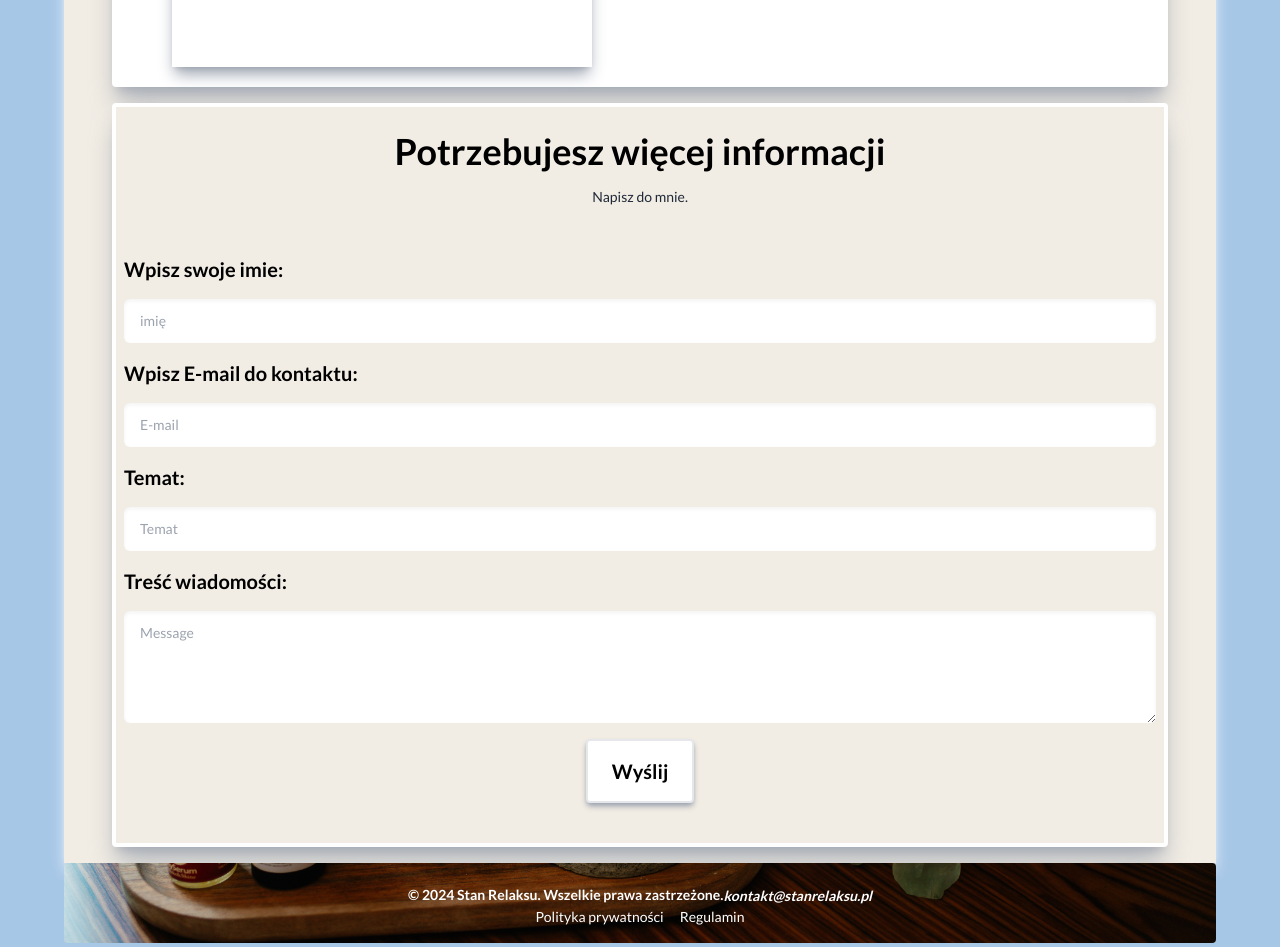
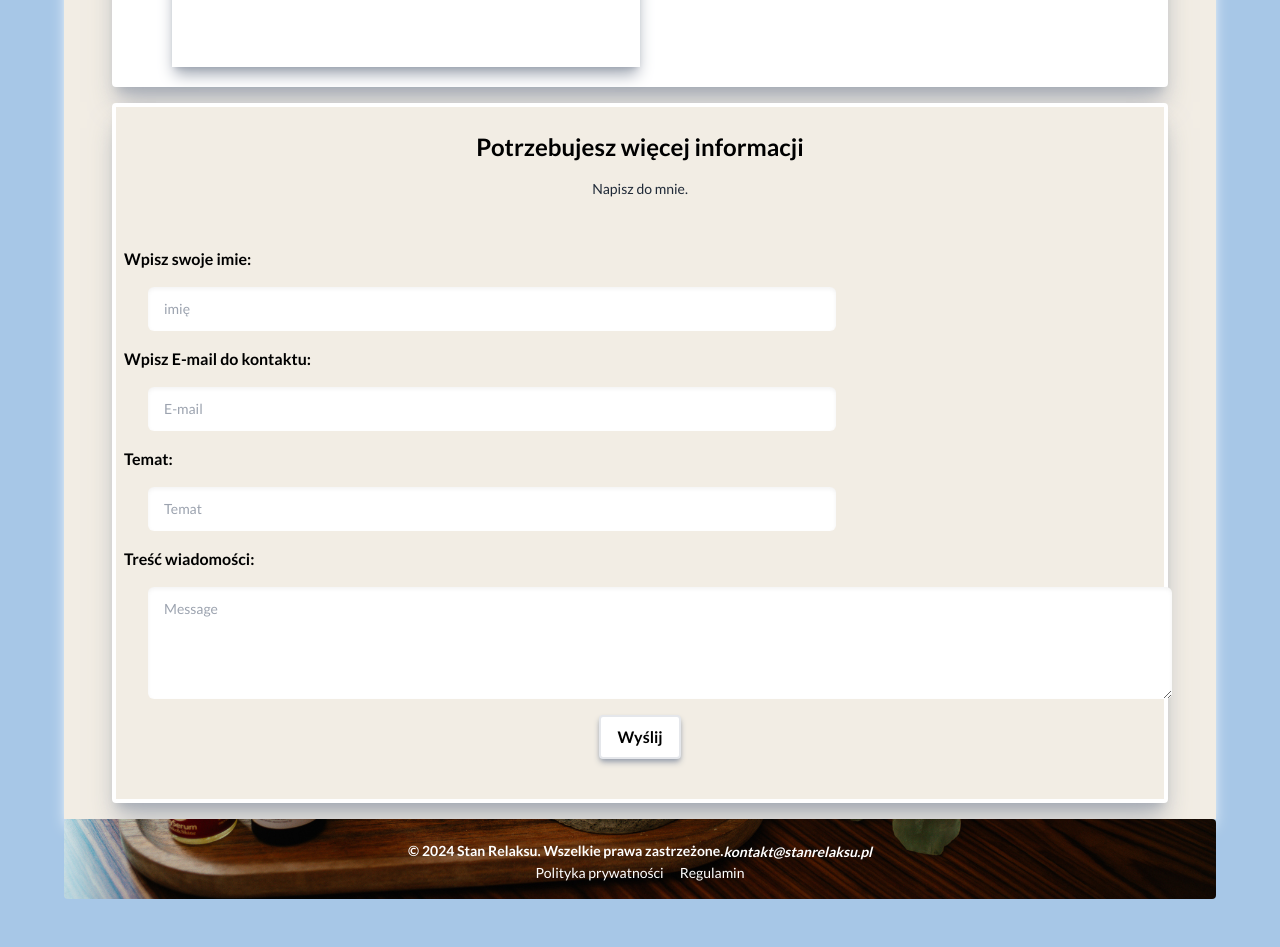
Before and after one commit to PiotrRegulski/stan-relaksu, a Next.js app: page / in a window 1280 px wide. Shown: the part 6920-7867 px from the top of the page. After the commit the page ends 7823 px from the top, so only its background shows below. Built offline with nearby package versions, Linux system fonts and the light colour scheme; grey boxes are pictures that could not be loaded.

Commit message:
changed margin and padding, and email to contact

```diff
--- a/src/app/offer/[slug]/page.tsx
+++ b/src/app/offer/[slug]/page.tsx
@@ -139,10 +139,10 @@ const OfferDetailsPage: React.FC<OfferDetailsPageProps> = ({ params }) => {
         <div className="flex flex-col ">
           <div className="flex flex-col-reverse md:flex-row  bg-white sm:my-4 shadow-lg shadow-gray-400 sm:mx-6 md:mx:2 lg:mx-24  rounded-lg">
             <div className="flex flex-col md:w-2/3 my-12 px-4 ">
-              <h3 className="font-bold text-2xl py-2 px-2 w-full">{title1}</h3>
+              <h3 className="font-bold text-2xl py-2 w-full">{title1}</h3>
 
               <HighlightedParagraph
-                className="text-xl xl:ml-4"
+                className="text-xl xl:ml-4 pl-2"
                 text={description1}
                 wordsToHighlight={wordsToHighlight}
               />
@@ -174,18 +174,18 @@ const OfferDetailsPage: React.FC<OfferDetailsPageProps> = ({ params }) => {
             </div>
             <div className="flex flex-col w-full justify-center items-center my-4">
               <div className="flex flex-col px-4 md:px-8 text-amber-950 ">
-                <h3 className="font-bold text-2xl py-2 w-full px-2">
+                <h3 className="font-bold text-2xl py-2 w-full ">
                   {title2}
                 </h3>
                 <HighlightedParagraph
-                  className="text-xl py-2 mx-auto"
+                  className="text-xl py-2 pl-2 mx-auto"
                   text={description2}
                   wordsToHighlight={wordsToHighlight}
                 />
               </div>
             </div>
           </div>
-          <div className="flex flex-col justify-center items-center mx-auto  sm:mx-6  lg:mx-28 shadow-lg bg-white shadow-gray-400 my-4 rounded-lg">
+          <div className="flex flex-col justify-center items-center mx-auto  sm:mx-6  lg:mx-24 shadow-lg bg-white shadow-gray-400 my-4 rounded-lg">
             <div className="flex flex-col md:flex-row lg:mx-6">
               <div className="lg:w-1/2 h-64 md:h-[20rem] lg:h-[15rem] md:my-4">
                 <div className="relative h-full w-full  md:mx-2  md:h-full md:w-full ">
@@ -204,7 +204,7 @@ const OfferDetailsPage: React.FC<OfferDetailsPageProps> = ({ params }) => {
                     {title3}
                   </h3>
                   <HighlightedParagraph
-                    className="text-lg lg:text-center py-2 px-2"
+                    className="text-lg lg:text-center py-2  pl-2"
                     text={description3}
                     wordsToHighlight={wordsToHighlight}
                   />
--- a/src/components/contact/Contact.tsx
+++ b/src/components/contact/Contact.tsx
@@ -49,7 +49,7 @@ const Contact = () => {
             <div className=" flex sm:basis 1/3 md:basis-1/2 justify-center items-center border-2 border-white shadow-lg shadow-gray-400 sm:my-4 md:mx-12 lg:my-6">
               <MapComponent />
             </div>
-            <div className="md:basis-1/2  mx-12 my-6 py-6">
+            <div className="md:basis-1/2  lg:mx-12 my-6 py-6">
               <DetailedAddress />
             </div>
           </div>
--- a/src/components/contact/ContactForm.tsx
+++ b/src/components/contact/ContactForm.tsx
@@ -49,6 +49,7 @@ const ContactForm = () => {
         body: JSON.stringify(formValues),
         signal: controller.signal, // Dodaj signal do
       });
+      console.log(timeoutId);
       clearTimeout(timeoutId); // Wyczyść timeout po zakończeniu żądania
       console.log("Otrzymano odpowiedź z /api/contact:", response);
       if (!response.ok) {
@@ -77,7 +78,7 @@ const ContactForm = () => {
 
   return (
     <div className="  px-2 pb-10 shadow-xl rounded border-4 border-white  shadow-gray-400/75 bg-secondary sm:mx-2 lg:my-6 md:mx-0 ">
-      <h3 className="text-4xl font-bold mt-6 text-center">
+      <h3 className=" text-2xl lg:text-4xl font-bold mt-6 text-center">
         Potrzebujesz więcej informacji
       </h3>
       <p className="text-sm text-gray-800 mt-4 text-center">Napisz do mnie.</p>
@@ -93,7 +94,7 @@ const ContactForm = () => {
           tabIndex={-1}
           autoComplete="off"
         />
-        <label htmlFor="name" className="text-xl font-bold ">
+        <label htmlFor="name" className="lg:text-xl font-bold ">
           Wpisz swoje imie:
         </label>
         <input
@@ -102,9 +103,9 @@ const ContactForm = () => {
           required
           placeholder="imię"
           name="name"
-          className="w-full rounded-md py-3 px-4 bg-white text-sm outline-primary shadow-inner focus:bg-white "
+          className="w-2/3 lg:w-full ml-6 rounded-md py-3 px-4 bg-white text-sm outline-primary shadow-inner focus:bg-white "
         ></input>
-        <label htmlFor="email" className="text-xl font-bold ">
+        <label htmlFor="email" className="  lg:text-xl font-bold ">
           Wpisz E-mail do kontaktu:
         </label>
         <input
@@ -113,9 +114,9 @@ const ContactForm = () => {
           required
           placeholder="E-mail"
           name="email"
-          className="w-full rounded-md py-3 px-4 bg-bg-white text-sm outline-primary shadow-inner focus:bg-white "
+          className="w-2/3 lg:w-full ml-6  rounded-md py-3 px-4 bg-bg-white text-sm outline-primary shadow-inner focus:bg-white "
         ></input>
-        <label htmlFor="subject" className="text-xl font-bold ">
+        <label htmlFor="subject" className="lg:text-xl font-bold ">
           Temat:
         </label>
         <input
@@ -124,9 +125,9 @@ const ContactForm = () => {
           required
           placeholder="Temat"
           name="subject"
-          className="w-full rounded-md py-3 px-4 bg-white text-sm outline-primary shadow-inner focus:bg-white "
+          className="w-2/3 lg:w-full ml-6  rounded-md py-3 px-4 bg-white text-sm outline-primary shadow-inner focus:bg-white "
         ></input>
-        <label htmlFor="message" className="text-xl font-bold ">
+        <label htmlFor="message" className="lg:text-xl font-bold ">
           Treść wiadomości:
         </label>
         <textarea
@@ -135,12 +136,12 @@ const ContactForm = () => {
           required
           placeholder="Message"
           rows={5}
-          className="w-full rounded-md px-4 bg-white text-sm pt-3 outline-blue-500 shadow-inner focus:bg-white "
+          className="w-[80vw] lg:w-full ml-6  rounded-md px-4 bg-white text-sm pt-3 outline-blue-500 shadow-inner focus:bg-white "
         ></textarea>
         <button
           type="submit"
           disabled={loading}
-          className=" mx-auto lg:mx-1 hover:shadow-xl shadow-md shadow-gray-400 text-xl  border-2 rounded border-gray-200 bg-white hover:border-blue-500 px-6 py-4 mb-24 font-bold   hover:text-black focus:outline-none focus:shadow-outline"
+          className=" mx-auto lg:mx-1 hover:shadow-xl shadow-md shadow-gray-400 lg:text-xl  border-2 rounded border-gray-200 bg-white hover:border-blue-500 px-4 py-2 lg:px-6 lg:py-4 mb-24 font-bold   hover:text-black focus:outline-none focus:shadow-outline"
         >
           Wyślij
         </button>
--- a/src/components/layout/InfoBar.tsx
+++ b/src/components/layout/InfoBar.tsx
@@ -32,7 +32,7 @@ const InfoBar = () => {
 
             <li>
               <Link
-                href={"mailto:contact@pathpicstales.com"}
+                href={"mailto:kontakt@stanrelaksu.pl"}
                 target="_blank"
                 rel="noopener noreferrer"
                 className=" flex flex-row px-3  gap-2 hover:opacity-70 "
```
